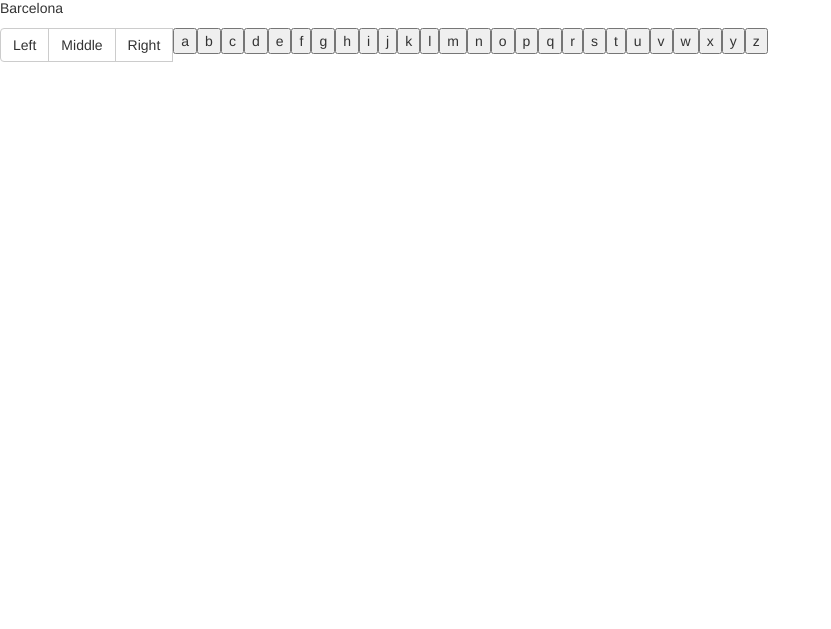
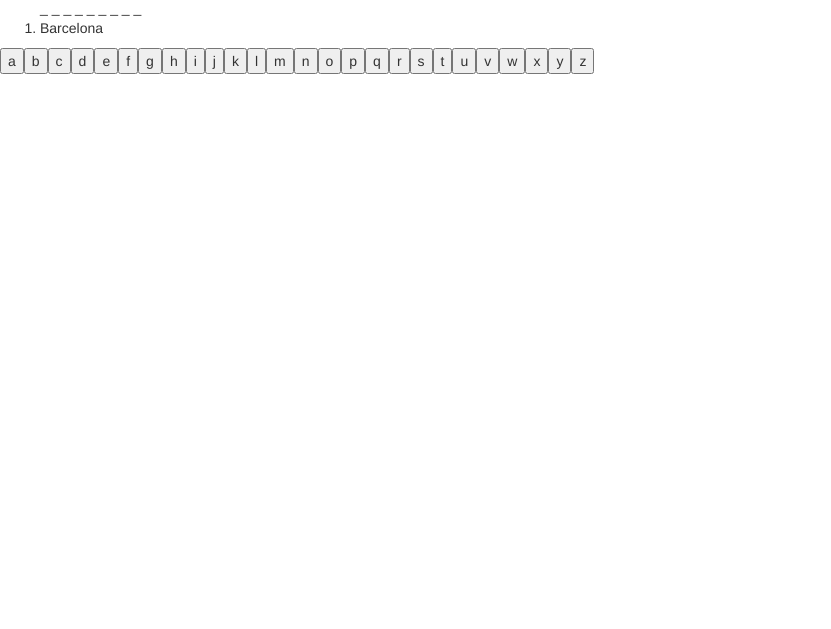
Before and after one commit to SalTheSpartan/sg-project-1, a website: page index.html in a window 1280 px wide. Shown: the part 171-800 px from the top of the page, without its empty margins (0-831 px from the left). Drawn offline with nearby package versions, Linux system fonts and the light colour scheme.

Commit message:
added blank captions and letter button value functionality

```diff
--- a/index.html
+++ b/index.html
@@ -15,13 +15,17 @@
   <h1>Wheel of Fortune</h1>
   <h3>Use the alphabet below to guess the phrase</h3>
   <h2 id="category">Category: </h2>
-<div class="phrase">
+<div>
+<ol class="phrase">
+
+</ol>
+
+</div>
+<div class="usedLetters">
 
 </div>
 <div class="btn-group" role="group" aria-label="...">
-  <button type="button" class="btn btn-default">Left</button>
-  <button type="button" class="btn btn-default">Middle</button>
-  <button type="button" class="btn btn-default">Right</button>
+
 </div>
 </body>
 </html>
--- a/main.js
+++ b/main.js
@@ -5,19 +5,34 @@
 
 var phrases = ['Liverpool', 'Barcelona' , 'AC Milan'];
 $(document).ready(function(){
-  var $phrase = $('<p></p>');
+  var $phraseContent = $('<li></li>');
   var number = 0 + Math.floor(Math.random() * 3);
-  $phrase.append(phrases[number]);
-  $('.phrase').append($phrase);
+  $phraseContent.append(phrases[number]);
+  var phraseArray = phrases[number].split('');
+  console.log(phraseArray);
+  for (var i = 0; i < phraseArray.length; i++){
+    $('.phrase').append('_ ');
+  }
+  $('.phrase').append($phraseContent);
 
 });
 
+function clickLetter(){
+
+};
+
+
 $(document).ready(function(){
   for (var i = 0; i < alphabet.length; i++) {
-    var $letterButton = $('<button></button>');
-    $letterButton.append(alphabet[i]);
-    $('.btn-group').append($letterButton);
+    var letterButton = $('<button></button>');
+    letterButton.append(alphabet[i]);
+    letterButton.prop('value', alphabet[i]);
+    $('.btn-group').append(letterButton);
   }
+  $('button').click(function() {
+    $('.usedLetters').append($(this).val());
+
+  });
 });
 
 
```
